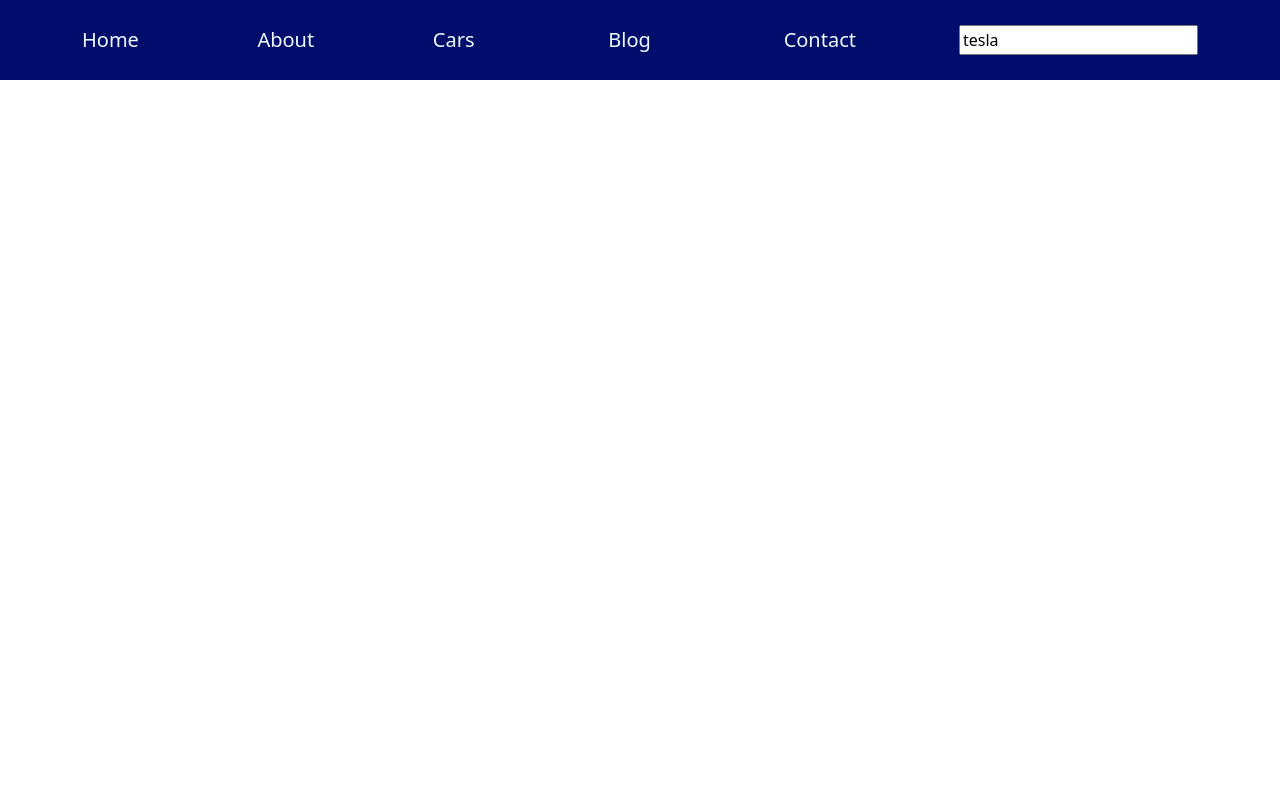
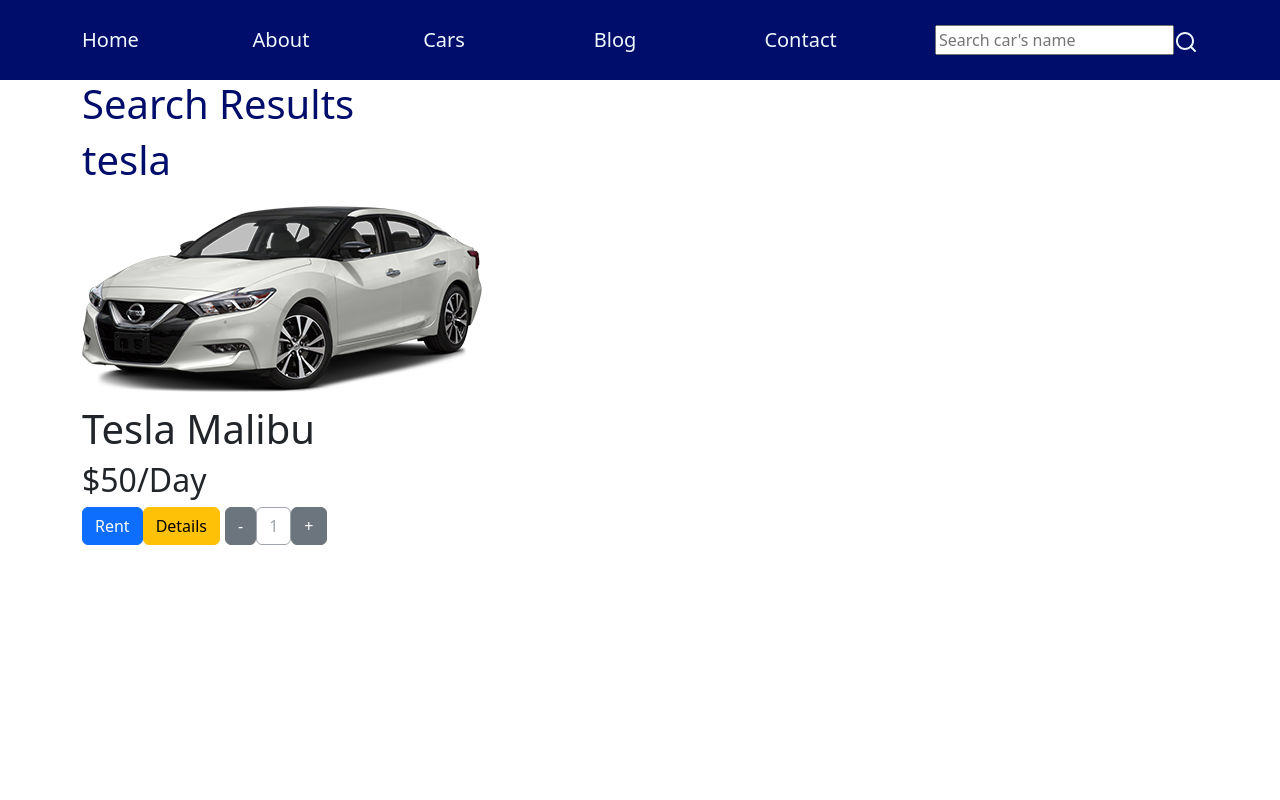
Before and after one commit to TURAB1/car-rental-project, a React (Create React App) app: page /search in a window 1280 px wide. Before the commit this address had no page. Shown: the top 800 px of the page. Built offline with nearby package versions, Linux system fonts and the light colour scheme.

Commit message:
search filter added

```diff
--- a/package.json
+++ b/package.json
@@ -3,6 +3,7 @@
   "version": "0.1.0",
   "private": true,
   "dependencies": {
+    "@remixicon/react": "^4.5.0",
     "@testing-library/jest-dom": "^5.17.0",
     "@testing-library/react": "^13.4.0",
     "@testing-library/user-event": "^13.5.0",
@@ -12,7 +13,6 @@
     "react-scripts": "5.0.1",
     "react-simple-star-rating": "^5.1.7",
     "reactstrap": "^9.2.3",
-    "remixicon": "^4.5.0",
     "web-vitals": "^2.1.4"
   },
   "scripts": {
--- a/src/UI/Search.jsx
+++ b/src/UI/Search.jsx
@@ -1,12 +1,46 @@
-import React, { useContext } from 'react'
+import React, { useContext, useEffect,useState } from 'react'
 import { carContext } from './UserContext'
+import carData from '../assets/data/carData'
+import { Container, Row ,Button} from 'reactstrap'
+import CarItem from '../UI/CarItem'
+
 const Search = () => {
-    const values=useContext(carContext)
-    console.log("values:"+JSON.stringify(values))
+  const {searchInput}=useContext(carContext)
+  const [filteredUsers, setFilteredUsers] = useState()
+  const filteredItems = carData.filter((item) =>
+    item.carName.toLowerCase().includes(searchInput.toLowerCase())
+    );
+
+
+
+  useEffect(()=>{
+    console.log("global value:;"+searchInput)
+    setFilteredUsers(filteredItems);
+  },[searchInput])
+
+
   return (
-    <div>
+    <Container className='page-margin'>
+      <Row >
+        <h1 className='sub-text-color'>Search Results</h1>
+        <h1 className='sub-text-color'>{searchInput}</h1>
 
-    </div>
+      </Row>
+      <Row>
+
+        {
+          filteredItems.map((item, index) => {
+            return (
+              <CarItem imgUrl={item.imgUrl} carName={item.carName} price={item.price} />
+
+            )
+          })
+        }
+
+
+      </Row>
+
+    </Container>
   )
 }
 
--- a/src/UI/UserContext.jsx
+++ b/src/UI/UserContext.jsx
@@ -4,9 +4,10 @@
 
        const [name,setName]=useState("chris")
        const [searchInput,setSearchInput]=useState("tesla")
-       const setSearchInputCar=()=>{
+       const setSearchInputCar=(searchInput)=>{
         setSearchInput(searchInput)
-        console.log("func called")
+        console.log("input:"+searchInput)
+
        }
        const contextValues={
         searchInput,setSearchInputCar
--- a/src/components/Header/Header.jsx
+++ b/src/components/Header/Header.jsx
@@ -1,14 +1,20 @@
 import React, { useContext, useEffect, useState } from 'react'
 import { Link } from 'react-router-dom'
 import { Col, Container, Row } from 'reactstrap'
+import { RiSearchLine } from '@remixicon/react'
 import { carContext } from '../../UI/UserContext'
 
+
 const Header = () => {
-  const {searchInput,setSearchInputCar}=useContext(carContext)
-  useEffect(()=>{
-    console.log("input:"+searchInput)
+  const { searchInput, setSearchInputCar } = useContext(carContext)
+//   useEffect(() => {
+// setSearchInputCar(searchInput)
+//   }, [searchInput])
+//   const handleSearch=(e) =>{
+//     setSearchInputCar(e)
+//     console.log("set state")
+//   }
 
-  },[searchInput])
   return (
     <div className='header'>
 
@@ -28,16 +34,18 @@
           </Col>
           <Col>
             <Link to="/contact" className='links'>Contact</Link>
+
           </Col>
           <Col>
             <div className="search-box">
-        <input type="text" placeholder="Search"
-        value={searchInput}
+              <input type="text" placeholder="Search car's name"
+
                 onChange={(e)=>setSearchInputCar(e.target.value)}
               />
-        <span>
-          <i class="ri-search-line"></i>
-        </span>
+              <Link  to="/search" className='links'>
+              <RiSearchLine />
+              </Link>
+
             </div>
           </Col>
         </Row>
--- a/src/pages/Cars.jsx
+++ b/src/pages/Cars.jsx
@@ -11,7 +11,6 @@
         <Search/>
         <h2 className='text-color'>Come With</h2>
         <h1 className='sub-text-color'>Hot Offers</h1>
-
 
       </Row>
       <Row>
--- a/src/routers/Routers.js
+++ b/src/routers/Routers.js
@@ -6,6 +6,7 @@
 import About from '../pages/About'
 import Cars from '../pages/Cars'
 import Blog from '../pages/Blog'
+import Search from '../UI/Search'
 
 const Routers = () => {
   return (
@@ -15,6 +16,7 @@
           <Route path="/cars" element={<Cars />} />
           <Route path="/blog" element={<Blog />} />
           <Route path="/contact" element={<Contact />} />
+          <Route path="/search" element={<Search />} />
           <Route path="*" element={<NotFound />} />
 
       </Routes>
--- a/src/styles/header.css
+++ b/src/styles/header.css
@@ -27,3 +27,7 @@
 .burger-icon{
    color:#000d6b
 }
+.search-box{
+    display: flex;
+    align-items: center;
+}
```
Also changed, not shown: 1 other file (tests, documents, lock files or other folders). Lines whose indentation alone changed are shown as unchanged.
